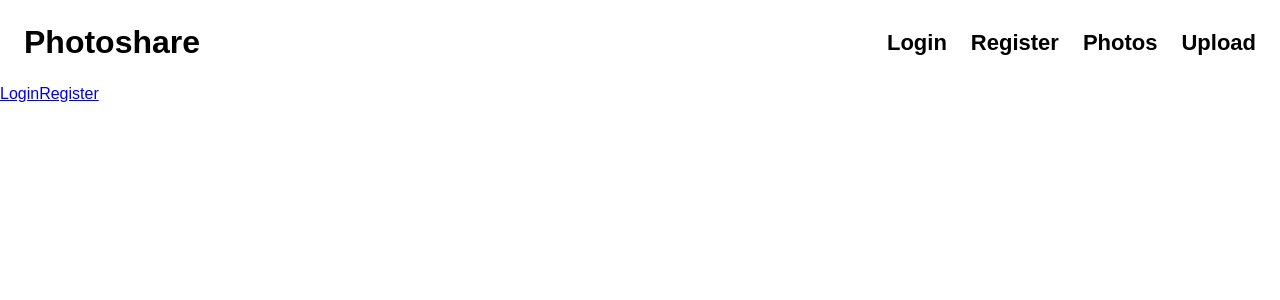
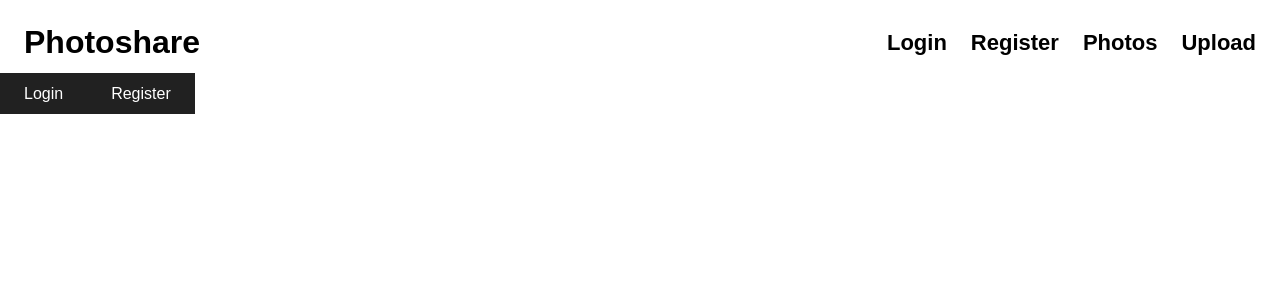
Before and after one commit to Tom-Checkley/photoshare-angular, an Angular app: page / in a window 1280 px wide. Shown: the top 300 px of the page. Built offline with nearby package versions, Linux system fonts and the light colour scheme.

Commit message:
basic button styles

```diff
--- a/src/app/components/nav/nav.component.scss
+++ b/src/app/components/nav/nav.component.scss
@@ -1,8 +1,8 @@
 @import '../../../scss/1-abstracts/_index';
 
-.nav {
-  // @include padding($base-line-height);
-}
+// .nav {
+//   // @include padding($base-line-height);
+// }
 
 .nav__item {
 
--- a/src/scss/2-globals/components/__index.scss
+++ b/src/scss/2-globals/components/__index.scss
@@ -1 +1,2 @@
+@import 'button';
 @import 'list';
--- /dev/null
+++ b/src/scss/2-globals/components/_button.scss
@@ -0,0 +1,8 @@
+.button {
+	appearance: none;
+	border: none;
+	background-color: $color-secondary;
+	color: $COLOR-White;
+	@include padding($base-line-height / 2, $base-line-height);
+	text-decoration: none;
+}
```
